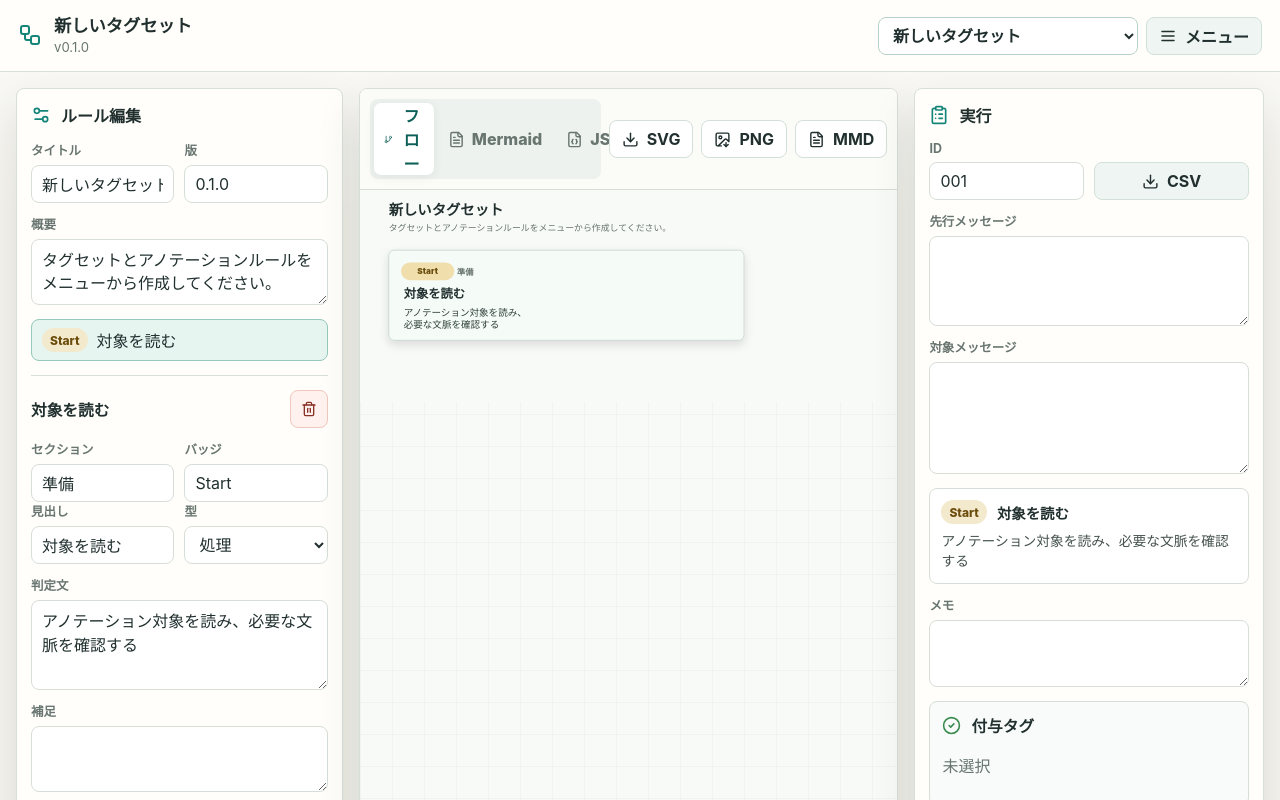
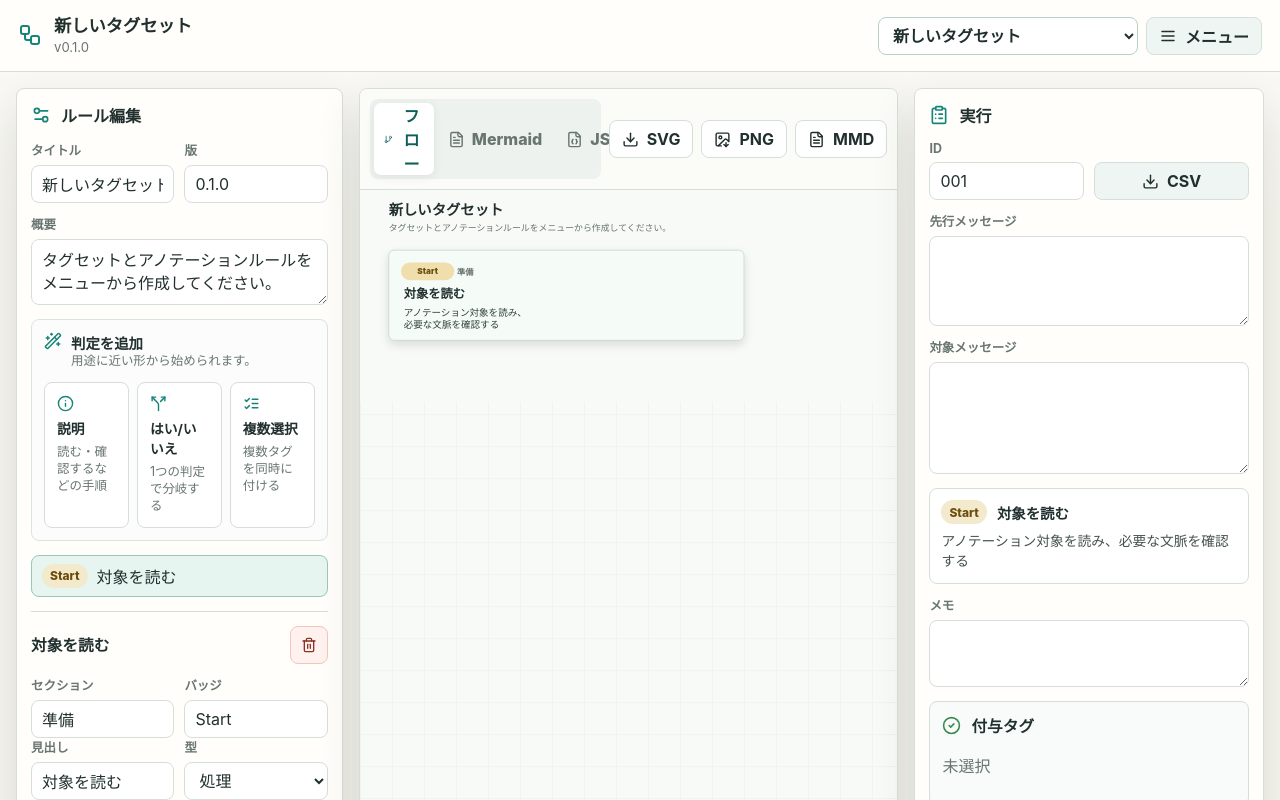
Before and after one commit to sakana0106hry/annotation_flowchart_builder, a React (Vite) app: page / in a window 1280 px wide. Shown: the top 800 px of the page. Built offline with nearby package versions, Linux system fonts and the light colour scheme.

Commit message:
Improve rule creation UI

```diff
--- a/src/App.tsx
+++ b/src/App.tsx
@@ -10,14 +10,18 @@ import {
   ImageDown,
   Info,
   Layers3,
+  ListChecks,
   Menu,
   Plus,
   RotateCcw,
   Settings2,
   ShieldCheck,
+  Split,
+  Tag,
   Tags,
   Trash2,
   Upload,
+  Wand2,
   Workflow,
   X,
 } from "lucide-react";
@@ -55,6 +59,7 @@ import type {
 
 type CenterView = "flow" | "mermaid" | "json";
 type MenuView = "sets" | "overview" | "tags" | "overrides" | "io";
+type StepTemplate = "process" | "decision" | "multi";
 
 const tagFamilies: TagFamily[] = ["社会", "FB", "タスク", "感情"];
 
@@ -179,18 +184,21 @@ export default function App() {
     }
   };
 
-  const addTag = () => {
+  const addTag = (draft?: Partial<TagDefinition>) => {
     setRuleSet((current) => {
-      const id = makeUniqueId("T_NewTag", current.tags.map((tag) => tag.id));
+      const id = makeUniqueId(
+        draft?.id?.trim() || "T_NewTag",
+        current.tags.map((tag) => tag.id),
+      );
       return {
         ...current,
         tags: [
           ...current.tags,
           {
             id,
-            family: "タスク",
-            label: "新しいタグ",
-            description: "",
+            family: draft?.family ?? "タスク",
+            label: draft?.label?.trim() || "新しいタグ",
+            description: draft?.description ?? "",
           },
         ],
       };
@@ -402,21 +410,8 @@ export default function App() {
     });
   };
 
-  const addStep = () => {
-    const newStep: RuleStep = {
-      id: makeId("step"),
-      section: "新規セクション",
-      title: "新しい判定",
-      badge: "New",
-      kind: "decision",
-      prompt: "判定質問を入力",
-      guidance: "",
-      examples: [],
-      options: [
-        { id: makeId("yes"), label: "はい", description: "タグを設定" },
-        { id: makeId("no"), label: "いいえ", description: "次へ" },
-      ],
-    };
+  const addStep = (template: StepTemplate = "decision") => {
+    const newStep = createStepFromTemplate(template);
 
     setRuleSet((current) => ({
       ...current,
@@ -771,7 +766,7 @@ function RuleMenu({
   library: RuleSetLibrary;
   ruleSet: AnnotationRuleSet;
   onAddOverrideGroup: () => void;
-  onAddTag: () => void;
+  onAddTag: (draft?: Partial<TagDefinition>) => void;
   onClose: () => void;
   onCreateRuleSet: () => void;
   onDeleteRuleSet: (ruleSetId: string) => void;
@@ -798,6 +793,18 @@ function RuleMenu({
   ) => void;
   onUpdateTag: (tagId: string, patch: Partial<TagDefinition>) => void;
 }) {
+  const [tagDraft, setTagDraft] = useState<{
+    id: string;
+    label: string;
+    family: TagFamily;
+    description: string;
+  }>({
+    id: "",
+    label: "",
+    family: "タスク",
+    description: "",
+  });
+
   if (!isOpen) {
     return null;
   }
@@ -875,6 +882,24 @@ function RuleMenu({
                     複製
                   </button>
                 </div>
+              </div>
+
+              <div className="builderGuide">
+                <button type="button" onClick={() => onSetActiveView("overview")}>
+                  <Info size={18} />
+                  <strong>1. 名前を書く</strong>
+                  <span>タグセットの目的や対象データを残す</span>
+                </button>
+                <button type="button" onClick={() => onSetActiveView("tags")}>
+                  <Tags size={18} />
+                  <strong>2. タグを作る</strong>
+                  <span>ID、表示名、説明を登録する</span>
+                </button>
+                <button type="button" onClick={() => onSetActiveView("io")}>
+                  <FileJson size={18} />
+                  <strong>3. 共有する</strong>
+                  <span>JSONで読み書きする</span>
+                </button>
               </div>
 
               <div className="saveNotice">
@@ -955,9 +980,99 @@ function RuleMenu({
             <div className="menuSection">
               <div className="menuSectionHeader">
                 <h3>タグ</h3>
-                <button className="iconTextButton compact" type="button" onClick={onAddTag}>
+                <button
+                  className="iconTextButton compact"
+                  type="button"
+                  onClick={() => onAddTag()}
+                >
                   <Plus size={16} />
-                  追加
+                  空タグ
+                </button>
+              </div>
+
+              <div className="quickCreatePanel">
+                <div className="quickCreateTitle">
+                  <Tag size={18} />
+                  <div>
+                    <h4>タグを追加</h4>
+                    <p>IDと表示名だけでも追加できます。</p>
+                  </div>
+                </div>
+                <div className="quickTagGrid">
+                  <label>
+                    <span>タグID</span>
+                    <input
+                      placeholder="例: T_Question"
+                      value={tagDraft.id}
+                      onChange={(event) =>
+                        setTagDraft((current) => ({
+                          ...current,
+                          id: event.target.value,
+                        }))
+                      }
+                    />
+                  </label>
+                  <label>
+                    <span>表示名</span>
+                    <input
+                      placeholder="例: 質問"
+                      value={tagDraft.label}
+                      onChange={(event) =>
+                        setTagDraft((current) => ({
+                          ...current,
+                          label: event.target.value,
+                        }))
+                      }
+                    />
+                  </label>
+                  <label>
+                    <span>系統</span>
+                    <select
+                      value={tagDraft.family}
+                      onChange={(event) =>
+                        setTagDraft((current) => ({
+                          ...current,
+                          family: event.target.value as TagFamily,
+                        }))
+                      }
+                    >
+                      {tagFamilies.map((family) => (
+                        <option key={family} value={family}>
+                          {family}
+                        </option>
+                      ))}
+                    </select>
+                  </label>
+                </div>
+                <label className="fieldBlock">
+                  <span>説明</span>
+                  <textarea
+                    rows={2}
+                    placeholder="判定基準や例を書いておくと、あとで迷いにくくなります。"
+                    value={tagDraft.description}
+                    onChange={(event) =>
+                      setTagDraft((current) => ({
+                        ...current,
+                        description: event.target.value,
+                      }))
+                    }
+                  />
+                </label>
+                <button
+                  className="fullButton compactFull"
+                  type="button"
+                  onClick={() => {
+                    onAddTag(tagDraft);
+                    setTagDraft({
+                      id: "",
+                      label: "",
+                      family: tagDraft.family,
+                      description: "",
+                    });
+                  }}
+                >
+                  <Plus size={17} />
+                  タグを追加
                 </button>
               </div>
 
@@ -1186,7 +1301,7 @@ function RuleEditor({
   onSelectStep: (id: string) => void;
   onUpdateMeta: (patch: Partial<AnnotationRuleSet>) => void;
   onUpdateStep: (stepId: string, patch: Partial<RuleStep>) => void;
-  onAddStep: () => void;
+  onAddStep: (template?: StepTemplate) => void;
   onRemoveStep: (stepId: string) => void;
   onAddOption: (stepId: string) => void;
   onUpdateOption: (
@@ -1232,6 +1347,33 @@ function RuleEditor({
           onChange={(event) => onUpdateMeta({ summary: event.target.value })}
         />
       </label>
+
+      <div className="stepTemplatePanel">
+        <div className="quickCreateTitle">
+          <Wand2 size={18} />
+          <div>
+            <h4>判定を追加</h4>
+            <p>用途に近い形から始められます。</p>
+          </div>
+        </div>
+        <div className="templateGrid">
+          <button type="button" onClick={() => onAddStep("process")}>
+            <Info size={17} />
+            <strong>説明</strong>
+            <span>読む・確認するなどの手順</span>
+          </button>
+          <button type="button" onClick={() => onAddStep("decision")}>
+            <Split size={17} />
+            <strong>はい/いいえ</strong>
+            <span>1つの判定で分岐する</span>
+          </button>
+          <button type="button" onClick={() => onAddStep("multi")}>
+            <ListChecks size={17} />
+            <strong>複数選択</strong>
+            <span>複数タグを同時に付ける</span>
+          </button>
+        </div>
+      </div>
 
       <div className="stepList">
         {ruleSet.steps.map((step) => (
@@ -1450,7 +1592,7 @@ function RuleEditor({
         </div>
       </div>
 
-      <button className="fullButton" type="button" onClick={onAddStep}>
+      <button className="fullButton" type="button" onClick={() => onAddStep("decision")}>
         <Plus size={18} />
         判定を追加
       </button>
@@ -2002,6 +2144,53 @@ function badgeWidth(value: string): number {
   return Math.max(42, 18 + value.length * 12);
 }
 
+function createStepFromTemplate(template: StepTemplate): RuleStep {
+  const base = {
+    id: makeId("step"),
+    section: "新規セクション",
+    guidance: "",
+    examples: [],
+  };
+
+  if (template === "process") {
+    return {
+      ...base,
+      title: "新しい手順",
+      badge: "Step",
+      kind: "process",
+      prompt: "確認する内容を入力",
+      options: [],
+    };
+  }
+
+  if (template === "multi") {
+    return {
+      ...base,
+      title: "複数選択の判定",
+      badge: "Multi",
+      kind: "multi",
+      prompt: "該当するものをすべて選ぶ判定文を入力",
+      options: [
+        { id: makeId("option"), label: "該当する", description: "タグを設定" },
+        { id: makeId("option"), label: "別の該当項目", description: "タグを設定" },
+        { id: makeId("none"), label: "なし", description: "次へ" },
+      ],
+    };
+  }
+
+  return {
+    ...base,
+    title: "はい/いいえ判定",
+    badge: "Yes/No",
+    kind: "decision",
+    prompt: "判定質問を入力",
+    options: [
+      { id: makeId("yes"), label: "はい", description: "タグを設定" },
+      { id: makeId("no"), label: "いいえ", description: "次へ" },
+    ],
+  };
+}
+
 function makeId(prefix: string): string {
   return `${prefix}_${Math.random().toString(36).slice(2, 10)}`;
 }
--- a/src/styles.css
+++ b/src/styles.css
@@ -230,6 +230,52 @@ button {
   margin-top: 1px;
 }
 
+.builderGuide {
+  display: grid;
+  grid-template-columns: repeat(3, minmax(0, 1fr));
+  gap: 10px;
+}
+
+.builderGuide button,
+.templateGrid button {
+  min-width: 0;
+  min-height: 96px;
+  padding: 12px;
+  border: 1px solid var(--line);
+  border-radius: 8px;
+  display: grid;
+  align-content: start;
+  gap: 6px;
+  text-align: left;
+  color: var(--ink);
+  background: #ffffff;
+  cursor: pointer;
+}
+
+.builderGuide button:hover,
+.templateGrid button:hover {
+  background: #eef8f4;
+  border-color: #9fcbbf;
+}
+
+.builderGuide svg,
+.templateGrid svg {
+  color: var(--teal);
+}
+
+.builderGuide strong,
+.templateGrid strong {
+  font-size: 0.86rem;
+}
+
+.builderGuide span,
+.templateGrid span,
+.quickCreateTitle p {
+  color: var(--muted);
+  font-size: 0.78rem;
+  line-height: 1.35;
+}
+
 .ruleSetList {
   display: grid;
   gap: 10px;
@@ -303,6 +349,42 @@ button:disabled {
 .overrideEditorList {
   display: grid;
   gap: 12px;
+}
+
+.quickCreatePanel,
+.stepTemplatePanel {
+  padding: 12px;
+  border: 1px solid #d9e6df;
+  border-radius: 8px;
+  background: #fbfcfb;
+}
+
+.quickCreateTitle {
+  display: flex;
+  align-items: flex-start;
+  gap: 9px;
+}
+
+.quickCreateTitle svg {
+  flex: 0 0 auto;
+  color: var(--teal);
+}
+
+.quickCreateTitle h4,
+.quickCreateTitle p {
+  margin: 0;
+}
+
+.quickTagGrid {
+  margin-top: 12px;
+  display: grid;
+  grid-template-columns: minmax(0, 1.2fr) minmax(0, 1fr) minmax(110px, 0.7fr);
+  gap: 10px;
+}
+
+.compactFull {
+  min-height: 36px;
+  margin-top: 12px;
 }
 
 .tagEditorRow,
@@ -613,6 +695,17 @@ select:focus {
   margin: 14px 0;
   display: grid;
   gap: 7px;
+}
+
+.stepTemplatePanel {
+  margin-top: 14px;
+}
+
+.templateGrid {
+  margin-top: 12px;
+  display: grid;
+  grid-template-columns: repeat(3, minmax(0, 1fr));
+  gap: 8px;
 }
 
 .stepButton {
@@ -1054,9 +1147,12 @@ select:focus {
   .fieldGrid.two,
   .fieldGrid.optionMetaGrid,
   .tagEditorGrid,
+  .quickTagGrid,
   .overrideTitleLine,
   .overrideColumns,
-  .ioGrid {
+  .ioGrid,
+  .builderGuide,
+  .templateGrid {
     grid-template-columns: 1fr;
   }
 
```
